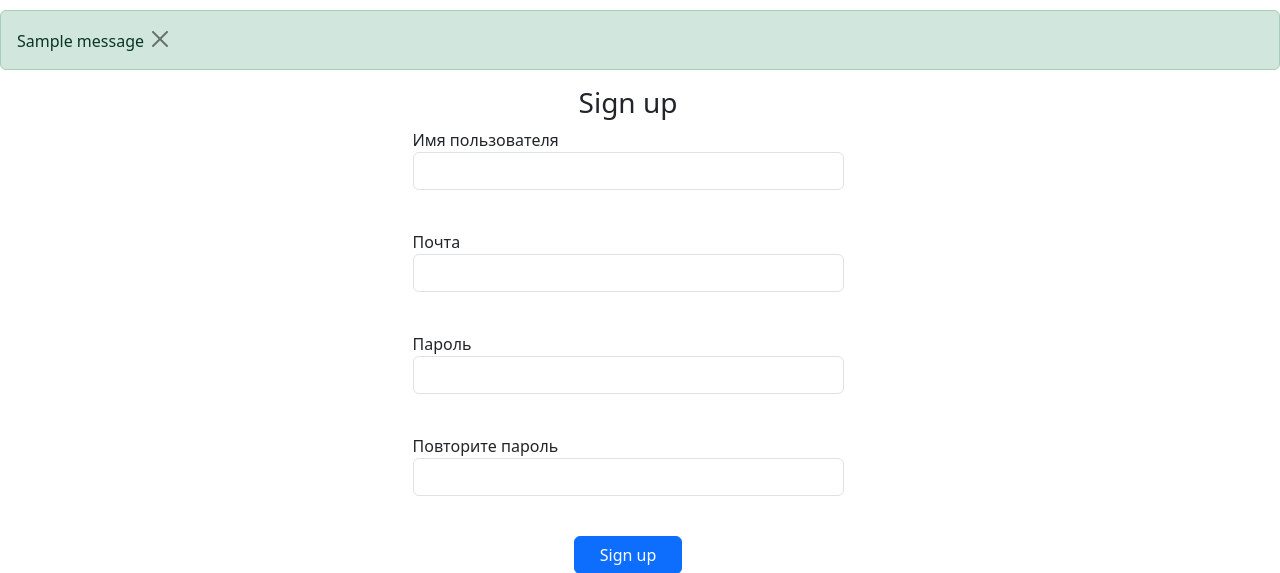
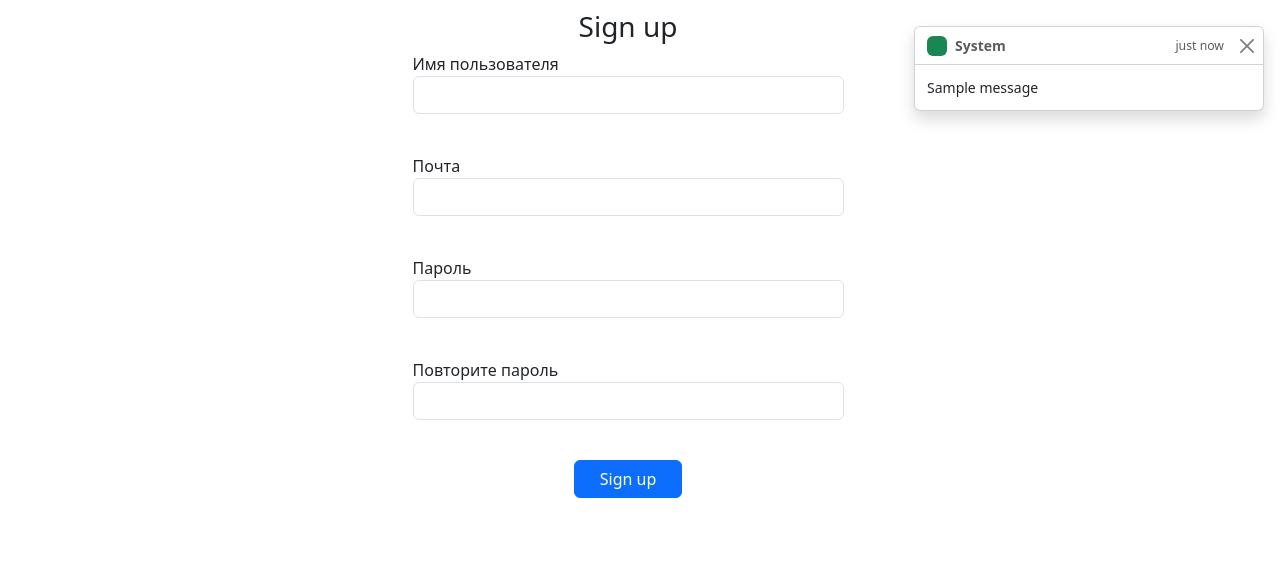
Before and after one commit to T1murCoder/my_blog_site, a Flask app: page /sign-up in a window 1280 px wide. Shown: the part 57-630 px from the top of the page. Run offline with Flask 3, Linux system fonts and the light colour scheme; one stand-in notice (Sample message) is shown.

Commit message:
сделал уведомления

```diff
--- a/templates/base.html
+++ b/templates/base.html
@@ -1,3 +1,5 @@
+{% from "components/toast.html" import toast %}
+
 <!DOCTYPE html>
 <html lang="en">
   <head>
@@ -40,25 +42,13 @@
     </nav>
     {% with messages = get_flashed_messages(with_categories=True) %}
       {% if messages %}
+      <div aria-live="polite" aria-atomic="true" class="position-relative">
+        <div class="toast-container position-absolute top-0 end-0 p-3">
         {% for category, message in messages %}
-        {% if category == "error" %}
-        <div class="alert alert-danger alter-dismissible fade show" role="alert">
-          {{ message }}
-          <button type="button" class="btn-close" data-bs-dismiss="alert"></button>
-        </div>
-        {% elif category == "success" %}
-        <div class="alert alert-success alter-dismissible fade show" role="alert">
-          {{ message }}
-          <button type="button" class="btn-close" data-bs-dismiss="alert"></button>
-        </div>
-        {% elif category == "warning" %}
-        <div class="alert alert-warning alter-dismissible fade show" role="alert">
-          {{ message }}
-          <button type="button" class="btn-close" data-bs-dismiss="alert"></button>
-        </div>
-        {% endif %}
-
+          {{ toast(message=message, category=category) }}
         {% endfor %}
+      </div>
+    </div>
       {% endif %}
     {% endwith %}
     <div class="container">{% block content %}{% endblock %}</div>
--- /dev/null
+++ b/templates/components/toast.html
@@ -0,0 +1,23 @@
+{% macro toast(name="System", message="", category="") %}
+<div class="toast show" role="alert" aria-live="assertive" aria-atomic="true">
+    <div class="toast-header">
+    {% set color = "#007aff" %}
+    {% if category == "success" %}
+        {% set color = "#198754" %}
+    {% elif category == "danger" %}
+        {% set color = "#dc3545" %}
+    {% elif category == "warning" %}
+        {% set color = '#ffc107' %}
+    {% endif %}
+    <svg class="bd-placeholder-img rounded me-2" width="20" height="20" xmlns="http://www.w3.org/2000/svg" aria-hidden="true" preserveAspectRatio="xMidYMid slice" focusable="false">
+        <rect width="100%" height="100%" fill={{color}}></rect>
+    </svg>
+      <strong class="me-auto">{{name}}</strong>
+      <small class="text-muted">just now</small>
+      <button type="button" class="btn-close" data-bs-dismiss="toast" aria-label="Close"></button>
+    </div>
+    <div class="toast-body">
+      {{message}}
+    </div>
+  </div>
+{% endmacro %}
--- a/website/auth.py
+++ b/website/auth.py
@@ -21,7 +21,7 @@ def login():
             login_user(user, remember=form.remember_me.data)
             flash("Logged in!", category="success")
             return redirect(url_for('views.home'))
-        return render_template("login.html", title='Login', form=form, message="Неправильный логин или пароль", user=current_user)
+        flash("Неправильный логин или пароль.", category="danger")
     return render_template("login.html", title='Login', form=form, user=current_user)
 
 
@@ -32,15 +32,12 @@ def sign_up():
     form = RegisterForm()
     if form.validate_on_submit():
         if form.password.data != form.password_again.data:
-            return render_template('signup.html', title='Sign up',
-                                   form=form,
-                                   message="Пароли не совпадают",
-                                   user=current_user)
+            flash("Пароли не совпадают!", "warning")
+            return render_template("signup.html", title='Sign up', form=form, user=current_user)
         db_sess = db_session.create_session()
         if db_sess.query(User).filter(User.email == form.email.data).first():
-            return render_template('signup.html', title='Sign up',
-                                   form=form,
-                                   message="Такой пользователь уже есть", user=current_user)
+            flash("Такой пользователь уже есть!", "warning")
+            return render_template("signup.html", title='Sign up', form=form, user=current_user)
         user = User(
             name=form.name.data,
             email=form.email.data
@@ -48,6 +45,7 @@ def sign_up():
         user.set_password(form.password.data)
         db_sess.add(user)
         db_sess.commit()
+        flash("Вы зарегистрированы!", "success")
         return redirect(url_for('auth.login'))
     return render_template("signup.html", title='Sign up', form=form, user=current_user)
 
@@ -56,4 +54,5 @@ def sign_up():
 @login_required
 def logout():
     logout_user()
+    flash("Вы вышли из аккаунта")
     return redirect("/")
```
Also changed, not shown: website/admin.py (+8 -4 lines).
